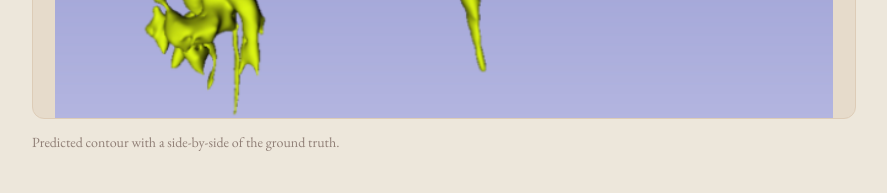
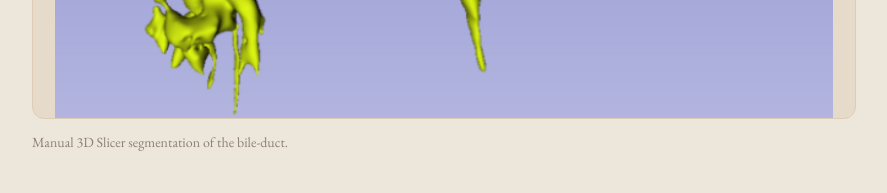
Before and after one commit to YaraIbrahimAnwar/portfolio, a Next.js app: page /vision in a window 1280 px wide. Shown: the part 1060-1253 px from the top of the page, without its empty margins (196-1083 px from the left). Built offline with nearby package versions, Linux system fonts and the light colour scheme; a web font is replaced by a local one.

Commit message:
refined details

```diff
--- a/app/vision/page.jsx
+++ b/app/vision/page.jsx
@@ -24,7 +24,7 @@ export default function Vision() {
         {/* You HAVE real images for this one — drop them in public/ and swap them in. */}
         <div className="figure"><img src="/segmentation3d.png" alt="Manual 3D Slicer segmentation of the bile-duct" /></div>
         <p className="figcaption">
-          Predicted contour with a side-by-side of the ground truth.
+        Manual 3D Slicer segmentation of the bile-duct.
         </p>
 
         <div className="stats">
```
